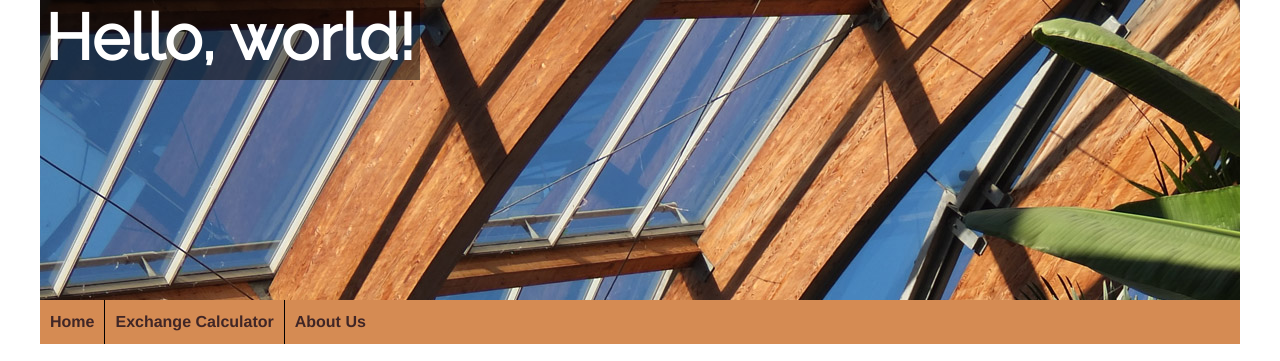
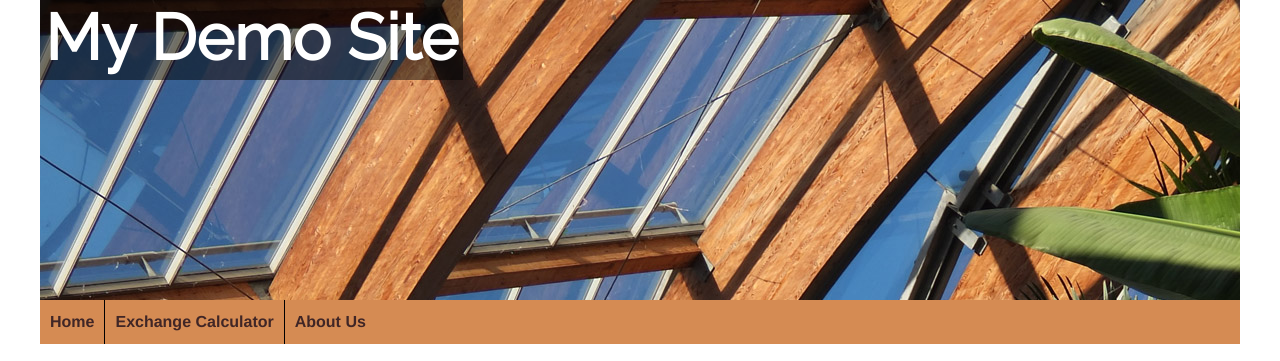
Before and after one commit to wildflower2/javascript-intro-lab, a plain HTML site: page index.html in a window 1280 px wide. Shown: the top 361 px of the page. Drawn offline with Linux system fonts and the light colour scheme.

Commit message:
Build 24

```diff
--- a/index.html
+++ b/index.html
@@ -45,8 +45,5 @@
       </div>
       <footer>&copy; 2024 mustbebuilt</footer>
     </div>
-    <script>
-      document.getElementById("myHeading").innerText = "Hello, world!";
-    </script>
   </body>
 </html>
```
